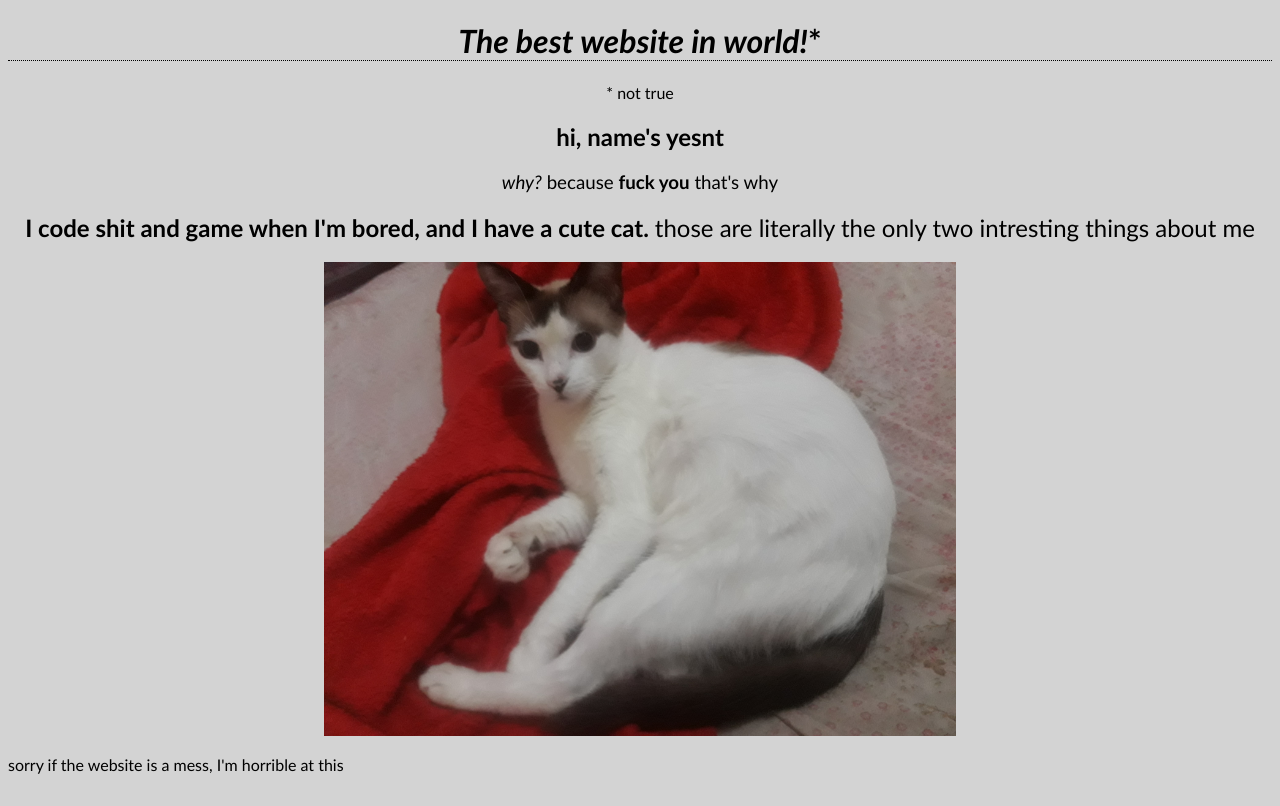
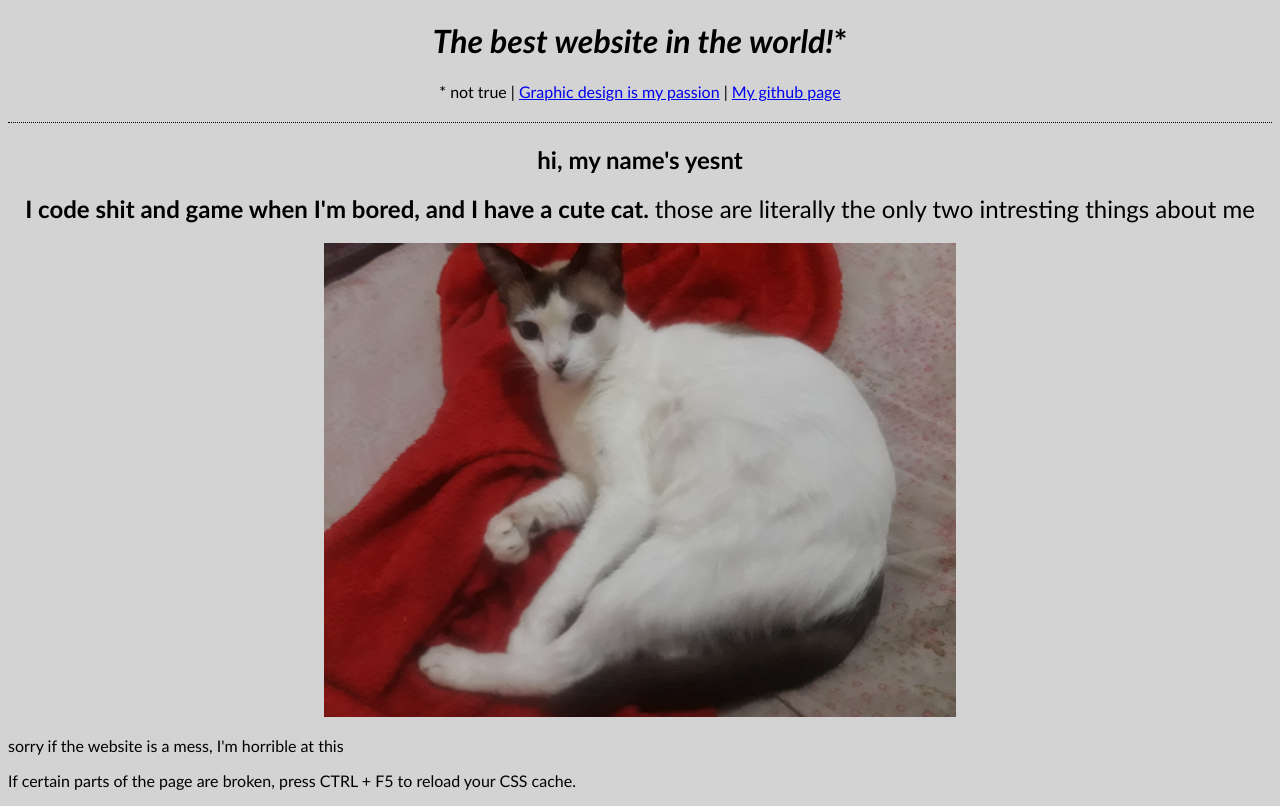
Before and after one commit to 000yesnt/000yesnt.github.io, a PHP site: page / in a window 1280 px wide. Before the commit the page ends 774 px from the top, so only its background shows below. Run offline with PHP 8.4, Linux system fonts and the light colour scheme.

Commit message:
add links to my github + the other page
bones

```diff
--- a/index.html
+++ b/index.html
@@ -1,11 +1,11 @@
 <!DOCTYPE html>
 <html>
 	<head>
-		<title>y</title>
+		<title>dumb repo</title>
 		<link rel="stylesheet" type="text/css" href="/resources/style/core.css">
 		<meta name="twitter:card" content="summary" />
-        <meta name="twitter:title" content="cool and epic website"/>
-        <meta name="twitter:description" content="website is wip, remind me later to work on it"/>
+        <meta name="twitter:title" content="repo"/>
+        <meta name="twitter:description" content="placeholder dadadawdadawfafsdgsgaaf"/>
         <meta property="twitter:image" content="https://github.com/000yesnt/SiteContent/blob/master/soft.jpg?raw=true"/>
         <meta property="og:url" content="https://000yesnt.github.io"/>
         <meta property="og:title" content="cool and epic website"/>
@@ -15,17 +15,19 @@
 		<link rel="icon" href="/resources/favicon.ico" type="image/x-icon">
 	</head>
 	<body id="body_core">
-		<h1 class="center-title"><i>The best website in world!</i>*</h1>
-		<p class="center">* not true</p>
+		<h1 class="center-title-noborder"><i>The best website in the world!</i>*</h1>
+		<p class="center">* not true | <a href="/wtf/">Graphic design is my passion</a> | <a href="https://github.com/000yesnt/">My github page</a></p>
+		<h1 class="center-title"> </h1>
 
-		<h2 class="center">hi, name's yesnt</h3>
-		<h3 class="center"><span style="font-weight: normal"><i>why?</i> because <b>fuck you</b> that's why </span></h3>
+		<h2 class="center">hi, my name's yesnt</h3>
+		<!-- <h3 class="center"><span><i>why?</i> because <b>fuck you</b> that's why </span></h3> That's mean! -->
 
-		<h2 class="center"> I code shit and game when I'm bored, and I have a cute cat. <span style="font-weight: normal">those are literally the only two intresting things about me</span></h2>
+		<h2 class="center"> I code shit and game when I'm bored, and I have a cute cat. <span>those are literally the only two intresting things about me</span></h2>
 
 		<div class="center">
-			<img src="resources/images/mycat.jpg" width="50%" height="50%"/>
+			<img src="resources/images/mycat.jpg" width="50%" height="50%" alt="Kitty"/>
 		</div>
 		<p> sorry if the website is a mess, I'm horrible at this</p>
+		<p>If certain parts of the page are broken, press CTRL + F5 to reload your CSS cache.</p>
 	</body>
 <html>
--- a/resources/style/core.css
+++ b/resources/style/core.css
@@ -17,7 +17,15 @@
 	border-bottom-style: dotted;
 	border-width: 1px;
 }
-/* doesnt work idfk why either
-.no-bold {
+.center-title-noborder {
+	text-align: center;
+	font-weight: bold;
+}
+.bottom-border {
+	border-bottom-style: dotted;
+	border-width: 1px;
+}
+
+span {
 	font-weight: normal;
-} */
+}
```
